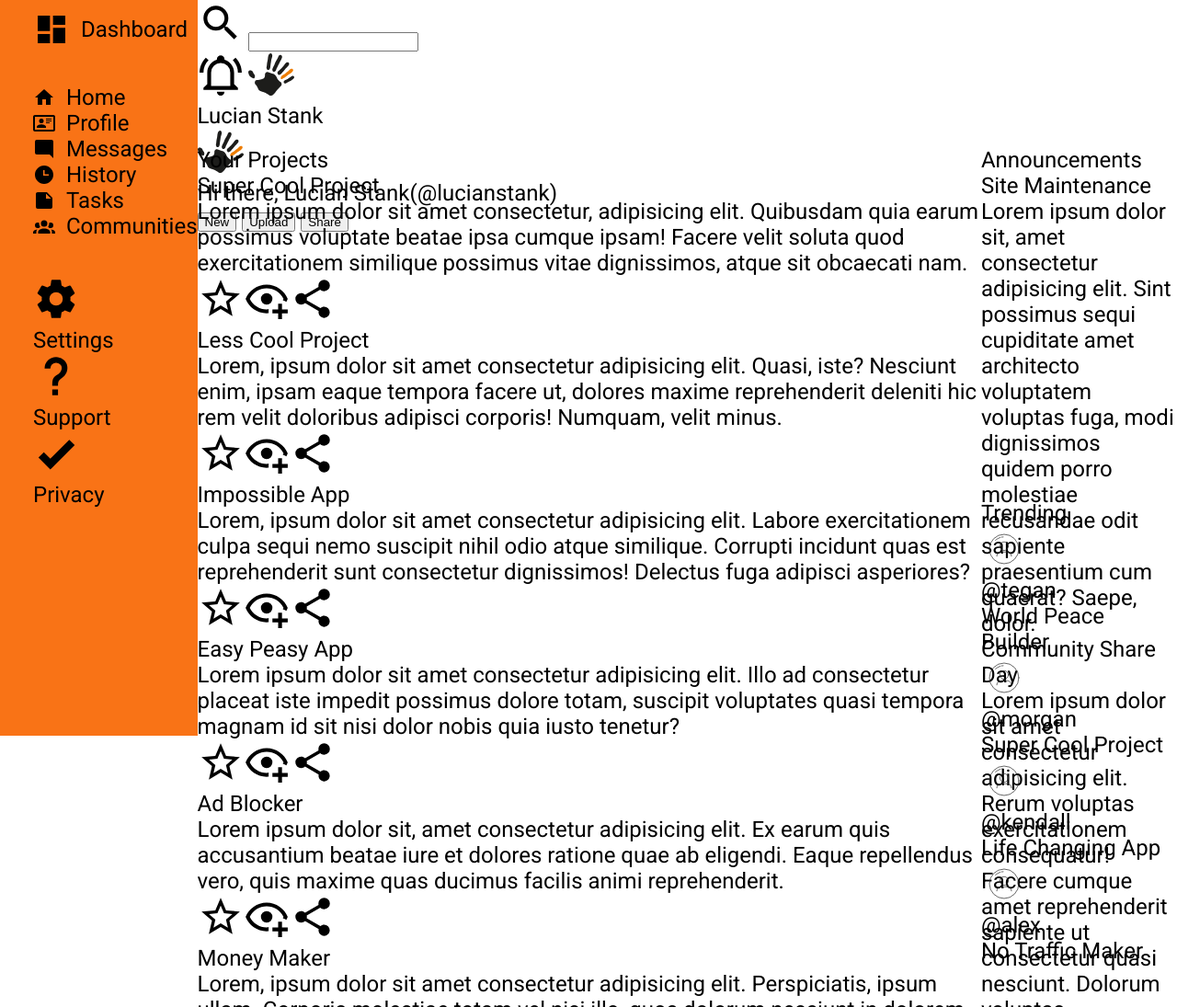
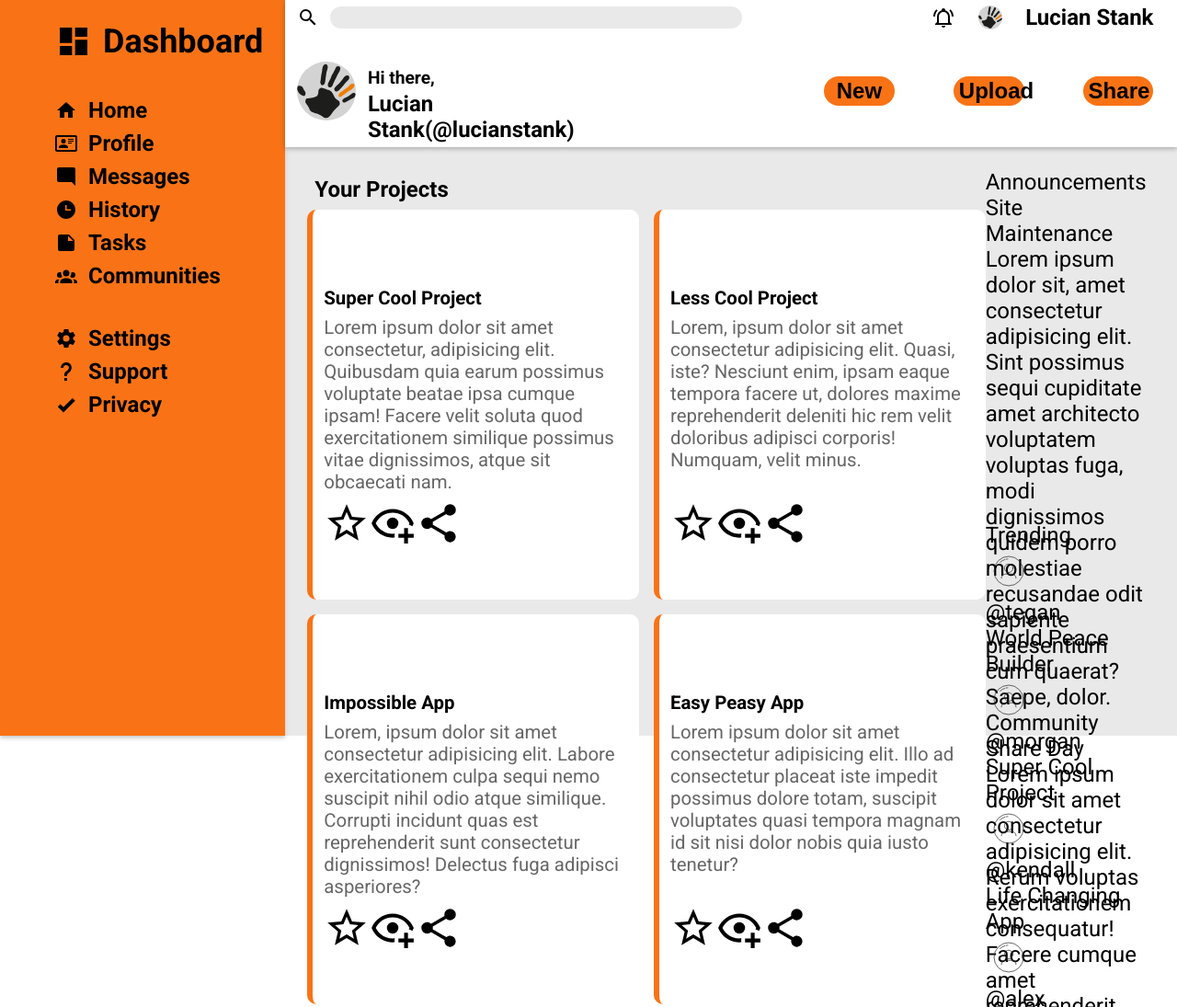
Before and after one commit to zrtgzrtg/admin-dashboard, a plain HTML site: page index.html in a window 1280 px wide. Shown: the top 1095 px of the page at 92% size. Drawn offline with Linux system fonts and the light colour scheme.

Commit message:
Finished the header and almost the main content

```diff
--- a/index.html
+++ b/index.html
@@ -68,12 +68,15 @@
           </div>
           <div class="header-profile">
             <img src="svg-pack/bell-ring-outline.svg" alt="" />
-            <img src="svg-pack/AOF.F.svg" alt="" />
+            <img id="profile-picture-small" src="svg-pack/AOF.F.svg" alt="" />
             <div>Lucian Stank</div>
           </div>
           <div class="header-main">
             <img src="svg-pack/AOF.F.svg" alt="" />
-            <div>Hi there, Lucian Stank(@lucianstank)</div>
+            <div id="header-hi">Hi there,</div>
+            <div>Lucian Stank(@lucianstank)</div>
+          </div>
+          <div class="header-buttons">
             <button>New</button>
             <button>Upload</button>
             <button>Share</button>
--- a/style.css
+++ b/style.css
@@ -1,14 +1,21 @@
 
 :root {
     --my-orange: #f97316;
-    padding-bottom: 20px;
     font-size: 1.5rem;
 }
-body {
+* {
+   /* overflow: hidden;
+    hide overflow to see completed layout hopefully
+   */
+}
+body, html {
+    padding-bottom: 20px;
     padding: 0;
     margin: 0;
+    height: 100%;
     font-family: "Roboto";
 }
+
 /* outer layout start */
 .container {
     display: grid;
@@ -16,7 +23,7 @@ body {
 }
 .sidebar {
     grid-column: 1 / 2;
-    grid-row: 1 / 50;
+    grid-row: 1 / -1;
 }
 .right-side {
     display: grid;
@@ -30,6 +37,7 @@ body {
     display: grid;
     grid-template-columns: 4fr 1fr;
     grid-template-rows: repeat(5, 16vh);
+    padding: 1rem;
 }
 .content-projects {
     grid-column: 1 / 2;
@@ -52,35 +60,195 @@ body {
     background-color: var(--my-orange);
     display: flex;
     flex-direction: column;
-    justify-content: top;
     gap: 5vh;
+    padding: 1rem;
+    box-shadow: 0 2px 5px rgba(0, 0, 0, 0.25);
 }
 .sidebar > div {
     margin-left: 1.5rem;
 }
 .sidebar-dashboard {
-    margin-top: 0.5rem ;
+    margin-top: 0 ;
     display: flex;
     align-items: center;
     gap: 0.5rem;
+    font-weight: bold;
+    font-size: 150%;
 }
 .sidebar-dashboard img {
     width: 5vh;
     height:auto;
     aspect-ratio: 1 / 1;
 }
+
 .sidebar-main > div {
     display: flex;
     gap: 0.5rem;
     align-items: center;
+    font-weight: bold;
 }
 .sidebar-main > div > img {
     width: 3vh;
     height: auto;
     aspect-ratio: 1 / 1;
 }
+.sidebar-main {
+    display: flex;
+    flex-direction: column;
+    gap: 1vh;
+}
+.sidebar-footer > div {
+    display: flex;
+    gap: 0.5rem;
+    align-items: center;
+    font-weight: bold;
+}
+.sidebar-footer > div > img {
+    width: 3vh;
+    height: auto;
+    aspect-ratio: 1 / 1;
+}
+.sidebar-footer {
+    display: flex;
+    flex-direction: column;
+    gap: 1vh;
+}
+/*sidebar code end */
 
-/*sidebar code end */
+
+/*header code start */
+
+.header {
+    display: grid;
+    grid-template-columns: 6fr 6fr;
+    align-items: stretch;
+    background-color: white;
+    box-shadow: 0 2px 5px rgba(0, 0, 0, 0.25);
+}
+.header-searchbar {
+    display: flex;
+    gap: 0.5rem;
+}
+.header-searchbar> img {
+    width: 3vh;
+    height: auto;
+    aspect-ratio: 1 / 1;
+    margin-left: 1vw;
+}
+.header-searchbar > input {
+    width: 35vw;
+    height: 3vh;
+    align-self: center;
+    border-radius: 20px;
+    border: none;
+    background-color: rgb(211, 211 , 211 , 50%);
+}
+#profile-picture-small {
+    width: 2vw;
+    height: auto;
+    aspect-ratio: 1 / 1;
+    background-color: lightgrey;
+    border-radius: 25px;
+
+}
+.header-profile > img {
+    width: 3vh;
+    height: auto;
+    aspect-ratio: 1 / 1;
+}
+.header-profile {
+    display: flex;
+    gap: 2vw;
+    justify-content: right;
+    align-items: center;
+    margin-right: 2vw;
+    font-weight: bold;
+}
+.header-main {
+    display: grid;
+    grid-template-columns: 1fr 3fr 3fr;
+    grid-template-rows: 1fr 1fr;
+    font-weight: bold;
+    column-gap: 1vw;
+}
+.header-main > img {
+    grid-row: 1 / 3;
+    margin-left: 1vw;
+    width: 8vh;
+    height: auto;
+    aspect-ratio: 1 /1;
+    background-color: lightgrey;
+    border-radius: 55px;
+    align-self: center;
+}
+#header-hi {
+    grid-column: 2 /3;
+    grid-row: 1;
+    align-self: end;
+    font-size: 80%;
+    margin-bottom: 0.4vh;
+}
+
+.header-main > div {
+    grid-column: 2;
+    grid-row: 2;
+    align-self: top;
+}
+.header-buttons {
+    display: flex;
+    gap: 5vw;
+    align-items: center;
+    justify-content: right;
+    margin-right: 2vw;
+}
+.header-buttons > button {
+    border-radius: 25px;
+    height: 4vh;
+    width: 6vw;
+    background-color: var(--my-orange);
+    font-size: 100%;
+    font-weight: bold;
+    border: none;
+}
+
+/*header code end */
+.right-side {
+    background-color: rgb(211, 211 , 211 , 50%);
+}
+
+/* content-projects code start */
+.content-projects-title {
+    font-weight: bold;
+    padding: 1vh;
+}
+.content-projects-wrapper {
+    display: grid;
+    grid-template-columns: 1fr 1fr;
+    gap: 2vh;
+}
+.content-projects-wrapper > div {
+    display: grid;
+    grid-template-rows: 1fr 2fr 1fr;
+    row-gap: 1vh;
+}
+.content-projects-wrapper > div {
+    border-radius: 10px;
+    background-color: white;
+    border-left: 0.5vw solid var(--my-orange);
+    padding: 1.5vh;
+    font-size: 85%;
+    color: rgb(0, 0,0, 60%);
+    max-width: 60ch;
+}
+.content-projects-subtitle {
+    align-self: end;
+    font-weight: bold;
+    font-size: 100%;
+    color: rgb(0, 0,0, 100%);
+}
+
+
+/* content-projects code end */
 img {
     width: 50px;
     height: 50px;
```
